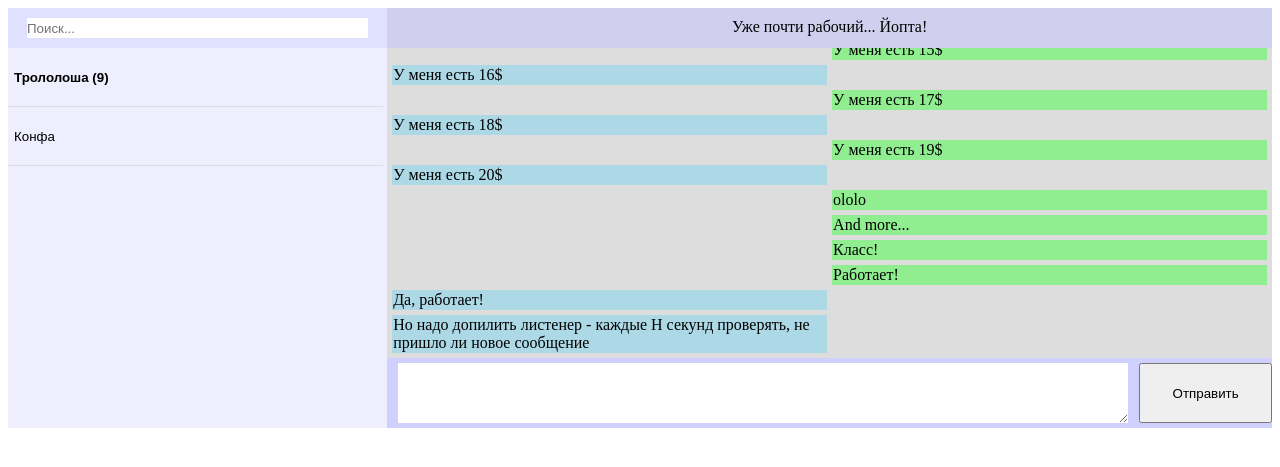
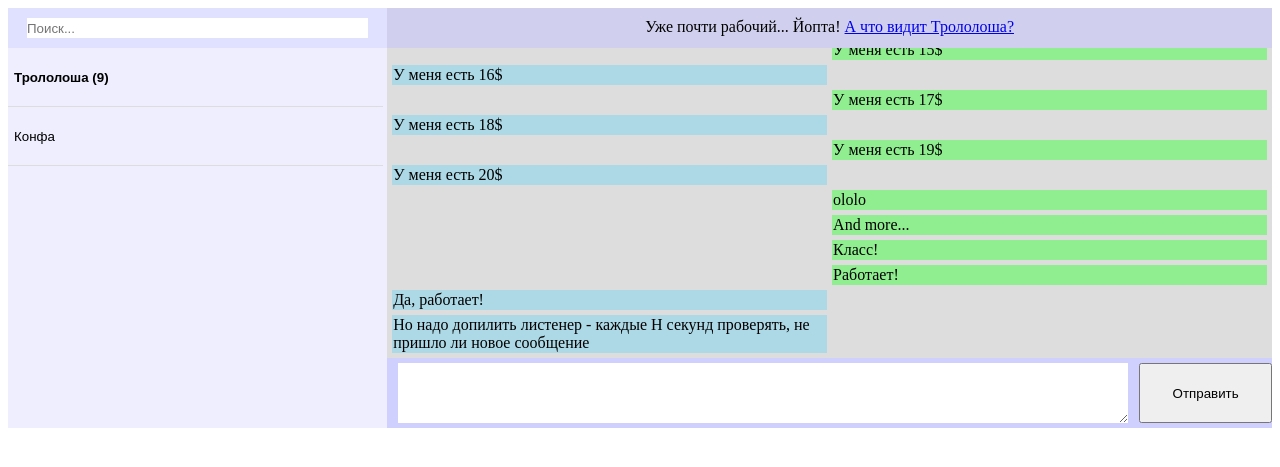
Before and after one commit to en-2k/holy-test, a PHP site: page /chatik/index.php in a window 1280 px wide. Shown: the top 467 px of the page. Run offline with PHP 8.4, Linux system fonts and the light colour scheme.

Commit message:
++Chatik

```diff
--- a/chatik/index.php
+++ b/chatik/index.php
@@ -197,7 +197,7 @@
     </div>
     <div class="container-right">
       <div class="container-right-top">
-        Уже почти рабочий... Йопта!
+        Уже почти рабочий... Йопта! <a href="?u=2">А что видит Трололоша?</a>
       </div>
       <div class="container-msg"></div>
       <div class="container-right-bottom">
```
